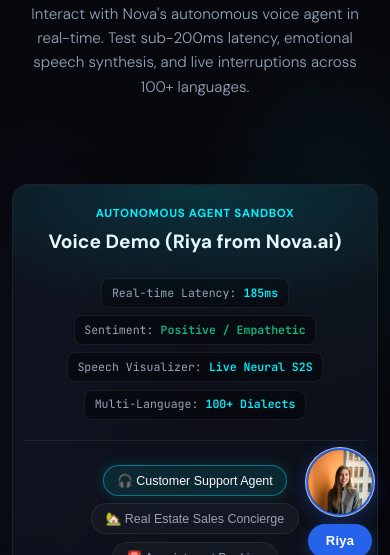
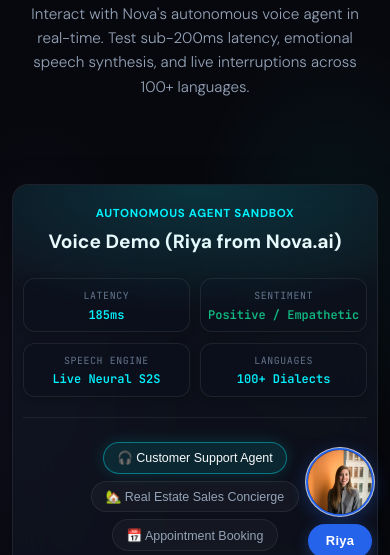
Before and after one commit to fuertenitesh-sys/NovaAi, a website: page nova.html in a window 390 px wide. Shown: the part 270-825 px from the top of the page. Drawn offline with Linux system fonts and the light colour scheme.

Commit message:
Fix: Format Voice Studio metric pills into a responsive 2x2 grid preventing Sentiment text clipping

```diff
--- a/css/nova-modern.css
+++ b/css/nova-modern.css
@@ -349,24 +349,33 @@ body {
 .studio-metrics {
   display: flex;
   align-items: center;
-  gap: 1.5rem;
+  gap: 0.85rem;
+  flex-wrap: wrap;
 }
 
 .metric-pill {
-  display: flex;
+  display: inline-flex;
   align-items: center;
-  gap: 0.45rem;
-  font-size: 0.8rem;
+  gap: 0.5rem;
+  font-size: 0.82rem;
   font-family: var(--font-mono);
-  background: rgba(0, 0, 0, 0.4);
-  padding: 0.4rem 0.8rem;
-  border-radius: 8px;
+  background: rgba(0, 0, 0, 0.45);
+  padding: 0.45rem 0.85rem;
+  border-radius: 10px;
   border: 1px solid var(--border-subtle);
   color: var(--text-muted);
+  box-shadow: 0 2px 8px rgba(0, 0, 0, 0.2);
+}
+
+.metric-pill .metric-label {
+  color: var(--text-dim);
+  font-size: 0.78rem;
+  letter-spacing: 0.02em;
 }
 
 .metric-pill strong {
   color: var(--accent-cyan);
+  font-weight: 600;
 }
 
 /* Studio Persona Tabs */
@@ -1006,15 +1015,42 @@ body {
     font-size: 1.2rem !important;
   }
   .studio-metrics {
-    display: flex !important;
-    flex-wrap: wrap !important;
-    justify-content: center !important;
-    gap: 0.45rem !important;
+    display: grid !important;
+    grid-template-columns: repeat(2, 1fr) !important;
+    gap: 0.65rem !important;
     width: 100% !important;
+    max-width: 380px !important;
+    margin: 0 auto !important;
+    box-sizing: border-box !important;
   }
   .metric-pill {
-    font-size: 0.72rem !important;
-    padding: 0.3rem 0.6rem !important;
+    display: flex !important;
+    flex-direction: column !important;
+    align-items: center !important;
+    justify-content: center !important;
+    text-align: center !important;
+    padding: 0.65rem 0.5rem !important;
+    border-radius: 12px !important;
+    width: 100% !important;
+    box-sizing: border-box !important;
+    background: rgba(12, 16, 28, 0.75) !important;
+    border: 1px solid rgba(255, 255, 255, 0.08) !important;
+    gap: 0.25rem !important;
+  }
+  .metric-pill .metric-label {
+    font-size: 0.68rem !important;
+    color: var(--text-dim) !important;
+    text-transform: uppercase !important;
+    letter-spacing: 0.06em !important;
+    white-space: nowrap !important;
+  }
+  .metric-pill strong {
+    font-size: 0.82rem !important;
+    line-height: 1.25 !important;
+    white-space: normal !important;
+    word-break: normal !important;
+    text-align: center !important;
+    hyphens: none !important;
   }
 
   /* Centered Persona Tabs */
@@ -1082,6 +1118,15 @@ body {
 }
 
 @media (max-width: 480px) {
+  .metric-pill {
+    padding: 0.55rem 0.35rem !important;
+  }
+  .metric-pill .metric-label {
+    font-size: 0.62rem !important;
+  }
+  .metric-pill strong {
+    font-size: 0.75rem !important;
+  }
   .nova-section {
     padding-left: 12px !important;
     padding-right: 12px !important;
--- a/nova.html
+++ b/nova.html
@@ -16,7 +16,7 @@
       href="https://fonts.googleapis.com/css2?family=DM+Sans:ital,opsz,wght@0,9..40,300;0,9..40,400;0,9..40,500;0,9..40,700;1,9..40,400&family=JetBrains+Mono:wght@400;500;600&display=swap"
       rel="stylesheet"
     />
-    <link rel="stylesheet" href="/css/nova-modern.css?v=3" />
+    <link rel="stylesheet" href="/css/nova-modern.css?v=4" />
     <script defer src="/assets/livekit-client.umd.js"></script>
     <script defer src="/js/nova-modern.js?v=2"></script>
     <style>
@@ -149,10 +149,22 @@
             <h2 class="studio-title">Voice Demo (Riya from Nova.ai)</h2>
           </div>
           <div class="studio-metrics">
-            <div class="metric-pill">Real-time Latency: <strong>185ms</strong></div>
-            <div class="metric-pill">Sentiment: <strong style="color: #10b981;">Positive / Empathetic</strong></div>
-            <div class="metric-pill">Speech Visualizer: <strong style="color: #00f2fe;">Live Neural S2S</strong></div>
-            <div class="metric-pill">Multi-Language: <strong>100+ Dialects</strong></div>
+            <div class="metric-pill">
+              <span class="metric-label">Latency</span>
+              <strong>185ms</strong>
+            </div>
+            <div class="metric-pill">
+              <span class="metric-label">Sentiment</span>
+              <strong style="color: #10b981;">Positive / Empathetic</strong>
+            </div>
+            <div class="metric-pill">
+              <span class="metric-label">Speech Engine</span>
+              <strong style="color: #00f2fe;">Live Neural S2S</strong>
+            </div>
+            <div class="metric-pill">
+              <span class="metric-label">Languages</span>
+              <strong>100+ Dialects</strong>
+            </div>
           </div>
         </div>
 
--- a/public/css/nova-modern.css
+++ b/public/css/nova-modern.css
@@ -349,24 +349,33 @@ body {
 .studio-metrics {
   display: flex;
   align-items: center;
-  gap: 1.5rem;
+  gap: 0.85rem;
+  flex-wrap: wrap;
 }
 
 .metric-pill {
-  display: flex;
+  display: inline-flex;
   align-items: center;
-  gap: 0.45rem;
-  font-size: 0.8rem;
+  gap: 0.5rem;
+  font-size: 0.82rem;
   font-family: var(--font-mono);
-  background: rgba(0, 0, 0, 0.4);
-  padding: 0.4rem 0.8rem;
-  border-radius: 8px;
+  background: rgba(0, 0, 0, 0.45);
+  padding: 0.45rem 0.85rem;
+  border-radius: 10px;
   border: 1px solid var(--border-subtle);
   color: var(--text-muted);
+  box-shadow: 0 2px 8px rgba(0, 0, 0, 0.2);
+}
+
+.metric-pill .metric-label {
+  color: var(--text-dim);
+  font-size: 0.78rem;
+  letter-spacing: 0.02em;
 }
 
 .metric-pill strong {
   color: var(--accent-cyan);
+  font-weight: 600;
 }
 
 /* Studio Persona Tabs */
@@ -1006,15 +1015,42 @@ body {
     font-size: 1.2rem !important;
   }
   .studio-metrics {
-    display: flex !important;
-    flex-wrap: wrap !important;
-    justify-content: center !important;
-    gap: 0.45rem !important;
+    display: grid !important;
+    grid-template-columns: repeat(2, 1fr) !important;
+    gap: 0.65rem !important;
     width: 100% !important;
+    max-width: 380px !important;
+    margin: 0 auto !important;
+    box-sizing: border-box !important;
   }
   .metric-pill {
-    font-size: 0.72rem !important;
-    padding: 0.3rem 0.6rem !important;
+    display: flex !important;
+    flex-direction: column !important;
+    align-items: center !important;
+    justify-content: center !important;
+    text-align: center !important;
+    padding: 0.65rem 0.5rem !important;
+    border-radius: 12px !important;
+    width: 100% !important;
+    box-sizing: border-box !important;
+    background: rgba(12, 16, 28, 0.75) !important;
+    border: 1px solid rgba(255, 255, 255, 0.08) !important;
+    gap: 0.25rem !important;
+  }
+  .metric-pill .metric-label {
+    font-size: 0.68rem !important;
+    color: var(--text-dim) !important;
+    text-transform: uppercase !important;
+    letter-spacing: 0.06em !important;
+    white-space: nowrap !important;
+  }
+  .metric-pill strong {
+    font-size: 0.82rem !important;
+    line-height: 1.25 !important;
+    white-space: normal !important;
+    word-break: normal !important;
+    text-align: center !important;
+    hyphens: none !important;
   }
 
   /* Centered Persona Tabs */
@@ -1082,6 +1118,15 @@ body {
 }
 
 @media (max-width: 480px) {
+  .metric-pill {
+    padding: 0.55rem 0.35rem !important;
+  }
+  .metric-pill .metric-label {
+    font-size: 0.62rem !important;
+  }
+  .metric-pill strong {
+    font-size: 0.75rem !important;
+  }
   .nova-section {
     padding-left: 12px !important;
     padding-right: 12px !important;
```
Also changed, not shown: public/nova.html (+17 -5 lines), scripts/generate-excel-report.js (+20 -3 lines).
